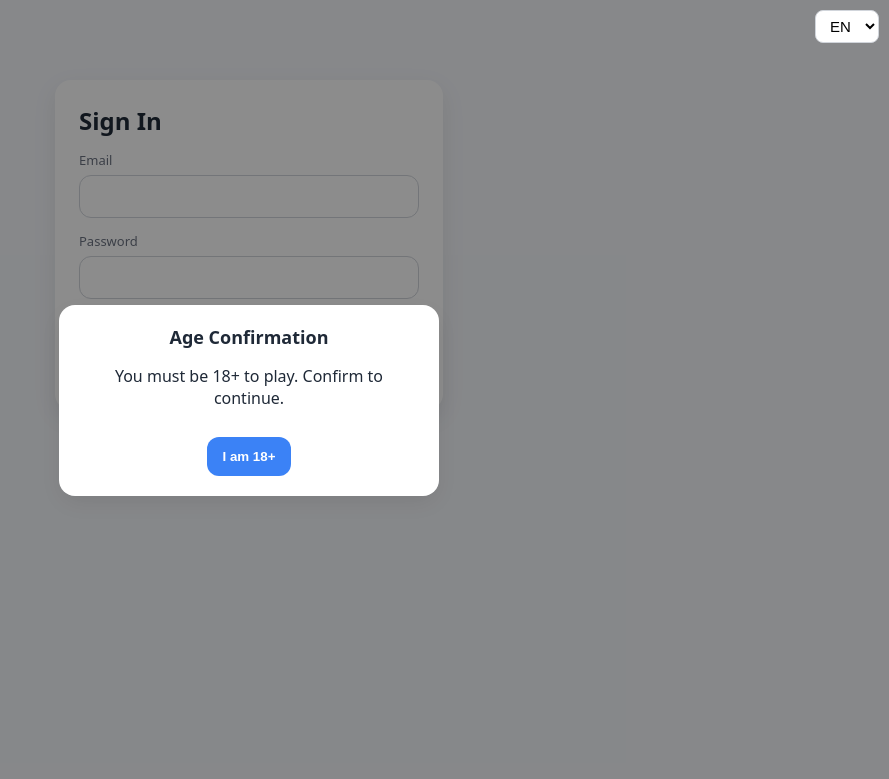
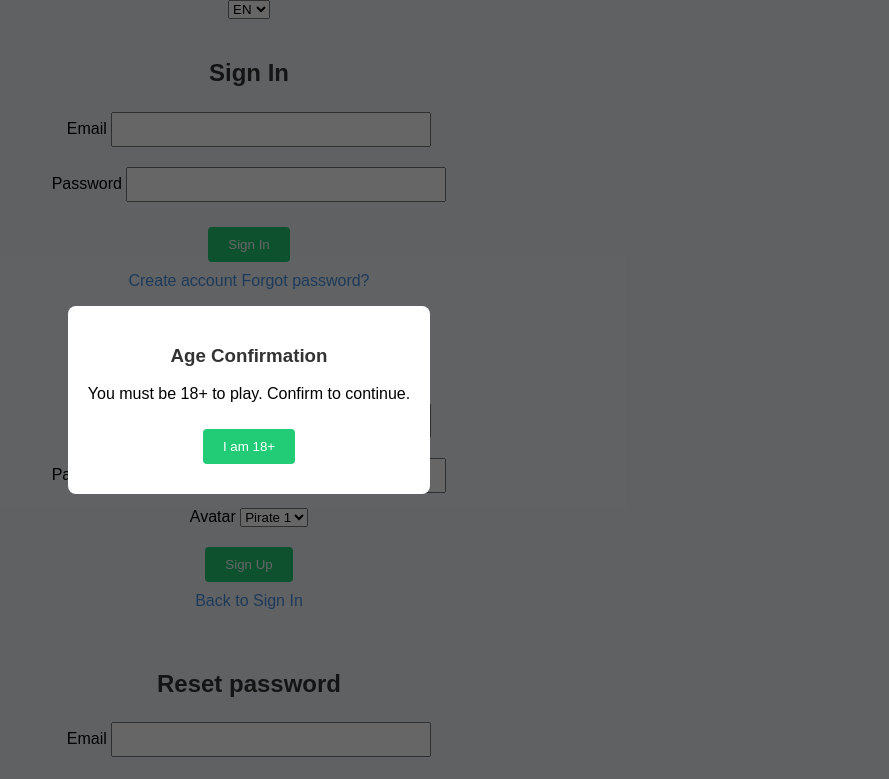
Before and after one commit to s9605293000-boop/Memory-4-4, a plain HTML site: page index.html in a window 1280 px wide. Shown: the top 779 px of the page, without its empty margins (391-1280 px from the left). Drawn offline with Linux system fonts and the light colour scheme.

Commit message:
Update styles.css

```diff
--- a/styles.css
+++ b/styles.css
@@ -1,91 +1,65 @@
-:root{
-  --bg:#f5f7fb;
-  --card:#ffffff;
-  --text:#1f2937;
-  --muted:#6b7280;
-  --primary:#3b82f6;
-  --primary-600:#2563eb;
-  --success:#22c55e;
-  --shadow:0 8px 24px rgba(0,0,0,.08);
+body {
+  font-family: Arial, sans-serif;
+  background: #f0f4f8;
+  margin: 0;
+  padding: 0;
+  text-align: center;
 }
 
-*{box-sizing:border-box}
-html,body{height:100%}
-body{
-  margin:0;
-  font-family:system-ui,-apple-system,Segoe UI,Roboto,Ubuntu,Arial,sans-serif;
-  color:var(--text);
-  background:var(--bg);
+h1, h3 {
+  color: #333;
 }
 
-/* Topbar: язык */
-#topbar{
-  position:fixed; top:10px; right:10px;
-  z-index:20;
-}
-#topbar select{padding:6px 10px;border-radius:8px;border:1px solid #d1d5db;background:#fff}
-
-/* Центрируем основной контейнер (для auth экранов) */
-#app{
-  width:100%;
-  max-width:420px;
-  margin:80px auto 40px;
-  padding:0 16px;
+.view {
+  padding: 20px;
 }
 
-/* Карточка-вид */
-.view{
-  background:var(--card);
-  border-radius:16px;
-  box-shadow:var(--shadow);
-  padding:24px;
+label {
+  display: block;
+  margin: 10px 0;
 }
-.hidden{display:none}
 
-h1,h2,h3{margin:0 0 12px}
-h1{font-size:24px}
-h2{font-size:20px;color:var(--muted)}
-h3{font-size:18px}
+input {
+  padding: 8px;
+  width: 80%;
+  max-width: 300px;
+  margin: 5px 0;
+}
 
-label{display:block; text-align:left; margin:14px 0}
-label span{display:block; font-size:13px; color:var(--muted); margin-bottom:6px}
-input,select{
-  width:100%; padding:12px 14px; border:1px solid #d1d5db; border-radius:12px; font-size:15px;
-  background:#fff; outline:none;
+.btn {
+  padding: 10px 20px;
+  margin: 10px;
+  background: #4a90e2;
+  color: white;
+  border: none;
+  border-radius: 4px;
 }
-input:focus,select:focus{border-color:var(--primary)}
 
-.btn{
-  display:inline-block; padding:12px 16px; border-radius:12px; border:none; background:#e5e7eb; color:#111827;
-  font-weight:600; cursor:pointer;
+.btn.primary {
+  background: #2c7;
 }
-.btn.primary{background:var(--primary); color:#fff}
-.btn.primary:hover{background:var(--primary-600)}
 
-.links{display:flex; justify-content:space-between; margin-top:12px}
-.links a{color:var(--primary); text-decoration:none}
-.links a:hover{text-decoration:underline}
+a {
+  color: #4a90e2;
+  text-decoration: none;
+}
 
-/* Modal 18+ */
-.modal{
-  position:fixed; inset:0; display:flex; align-items:center; justify-content:center;
-  background:rgba(0,0,0,.45); z-index:10;
+.modal {
+  position: fixed;
+  top: 0; left: 0;
+  width: 100%; height: 100%;
+  background: rgba(0,0,0,0.6);
+  display: none;
+  justify-content: center;
+  align-items: center;
 }
-.modal-card{
-  width:min(92%,380px);
-  background:#fff; border-radius:16px; padding:20px;
-  box-shadow:var(--shadow); text-align:center;
+
+.modal.show {
+  display: flex;
 }
-.modal .btn{margin-top:12px}
-.modal.hidden{display:none}
 
-/* Лобби */
-.lobby-header{display:flex; align-items:center; justify-content:space-between; margin-bottom:10px}
-.avatar{width:48px;height:48px;border-radius:50%;background:#eef2ff;display:grid;place-items:center;font-size:22px}
-.nick{font-weight:700}
-.rating{font-size:12px;color:var(--muted)}
-.lobby-actions{display:grid;grid-template-columns:1fr;gap:12px;margin:10px 0 18px}
-.grid-label{display:grid;gap:6px}
-.lists{display:grid;gap:12px}
-.card-list{list-style:none;padding:0;margin:0}
-.card-list li{background:#fff;border:1px solid #e5e7eb;border-radius:12px;padding:12px; margin-bottom:8px}
+.modal-card {
+  background: #fff;
+  padding: 20px;
+  border-radius: 8px;
+}
```
